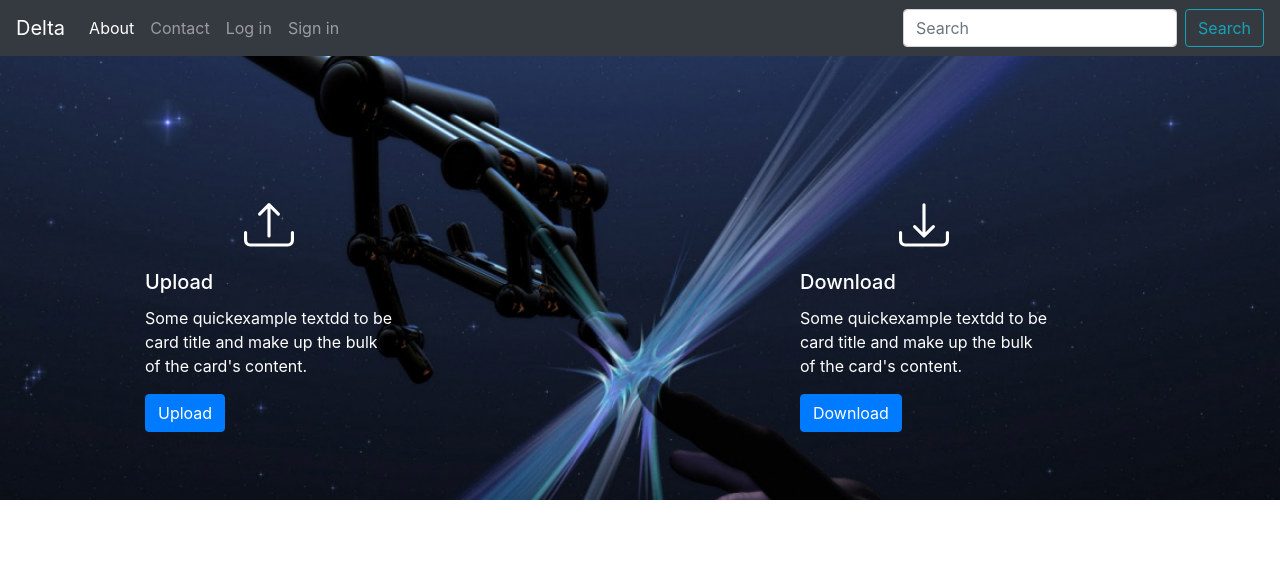
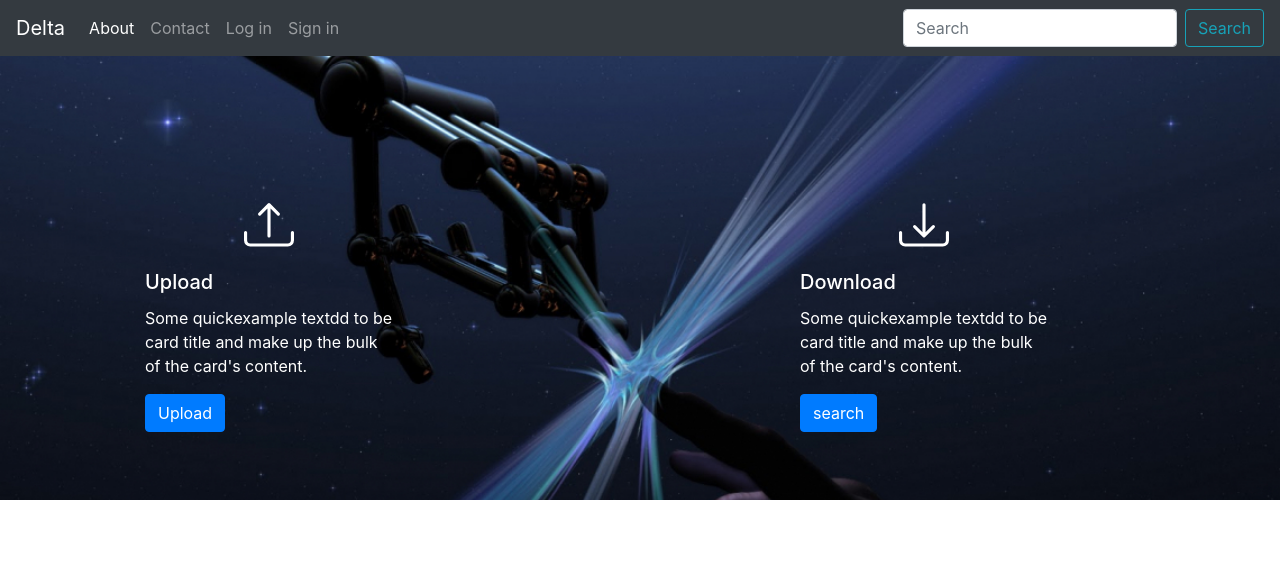
Before and after one commit to M-Dimbio/DeltaWeb-1, a Flask app: page / in a window 1280 px wide. Shown: the top 584 px of the page. Run offline with Flask 2, Linux system fonts and the light colour scheme; some libraries are stand-ins or nearby versions.

Commit message:
Change the download  button

```diff
--- a/Templates/index.html
+++ b/Templates/index.html
@@ -84,7 +84,7 @@
           <div class="card-body">
             <h5 class="card-title">Download</h5>
             <p class="card-text">Some quickexample textdd to be card title and make up the bulk of the card's content.</p>
-            <a href="#" class="btn btn-primary">Download</a>
+            <a href="#" class="btn btn-primary">search</a>
           </div>
         </div>
       </div>
--- a/static/css/style.css
+++ b/static/css/style.css
@@ -4,6 +4,7 @@
   min-height: 500px;
   background-repeat: no-repeat;
   background-size: cover;
+  width: 100%;
 }
 
 .icon-folder-card {
@@ -15,6 +16,6 @@
   border: none;
 }
 
-.icons{
+.icons {
   margin: auto;
 }
```
